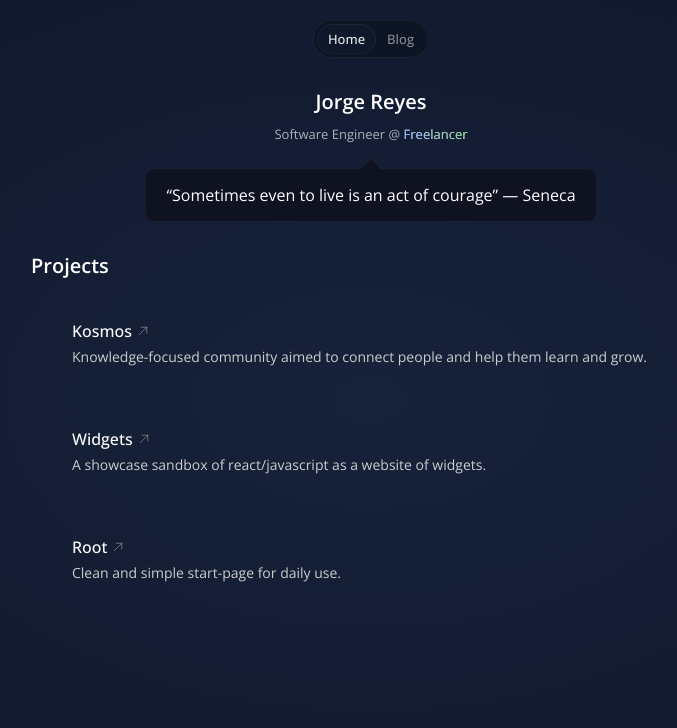
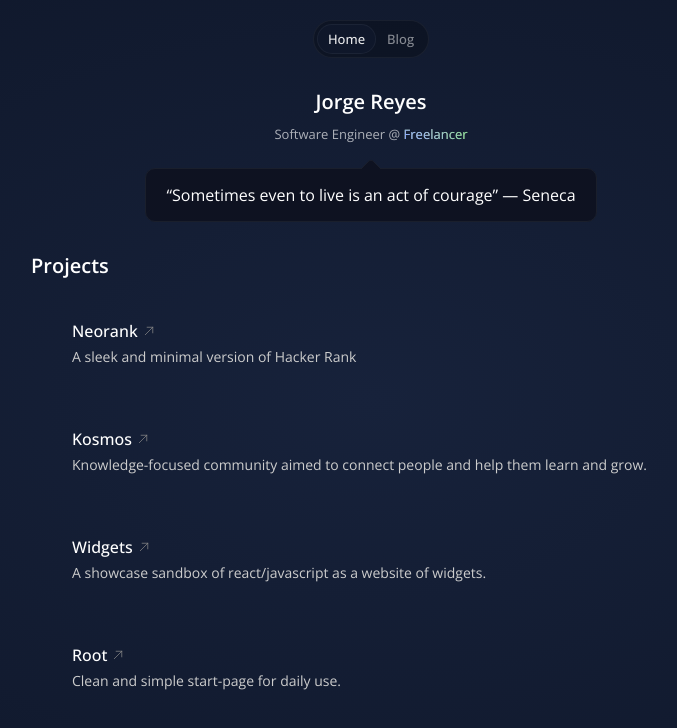
Before and after one commit to imreyesjorge/index, a Next.js app: page / in a window 1280 px wide. Shown: the top 728 px of the page, without its empty margins (269-946 px from the left). Built offline with nearby package versions, Linux system fonts and the light colour scheme.

Commit message:
Update projects

```diff
--- a/src/app/page.tsx
+++ b/src/app/page.tsx
@@ -5,6 +5,12 @@ import { useMemo } from "react";
 const HomeScreen = () => {
   const PROJECTS = useMemo(() => {
     return [
+      {
+        title: "Neorank",
+        summary: "A sleek and minimal version of Hacker Rank",
+        href: "https://neorank.reyes.cool/",
+        id: crypto.randomUUID()
+      },
       {
         title: "Kosmos",
         summary:
```
